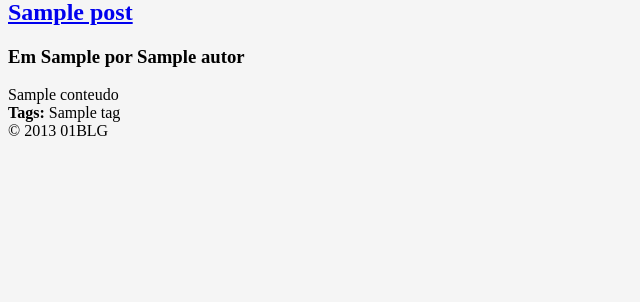
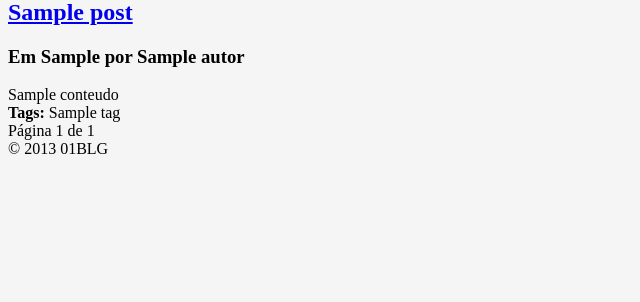
Before and after one commit to macndesign/meublog, a Django app: template core/templates/core/post_list.html in a window 1280 px wide. Shown: the part 119-421 px from the top of the page, without its empty margins (0-640 px from the left). Run offline with Django 3.2, Linux system fonts and the light colour scheme; the template is opened without the code that fills it: most values are stand-ins (such as "Sample title", 1, 10 or a date in 2020).

Commit message:
incluido layout para paginator

```diff
--- a/core/templates/core/post_list.html
+++ b/core/templates/core/post_list.html
@@ -20,4 +20,15 @@
             <h2>Não há artigos</h2>
         </article>
     {% endfor %}
+    <div class="pagination">
+        {% if page_obj.has_previous %}
+            <a href="?page={{ page_obj.previous_page_number }}">Anterior</a>
+        {% endif %}
+        <span class="current">
+            Página {{ page_obj.number }} de {{ page_obj.paginator.num_pages }}
+        </span>
+        {% if page_obj.has_next %}
+            <a href="?page={{ page_obj.next_page_number }}">Próxima</a>
+        {% endif %}
+    </div>
 {% endblock %}
```
